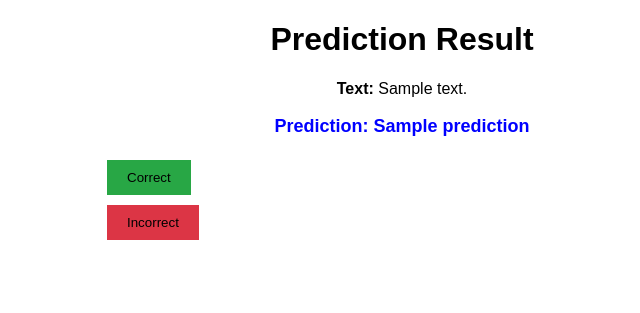
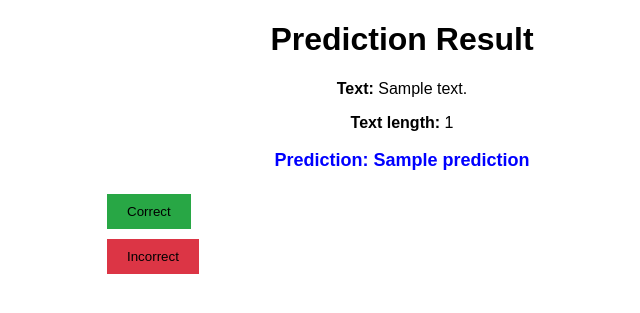
Before and after one commit to ndevilder/project-Air-Paradis, a FastAPI app: template app/templates/prediction.html in a window 1280 px wide. Shown: the top 313 px of the page, without its empty margins (238-878 px from the left). Run offline with FastAPI, Linux system fonts and the light colour scheme; the template is opened without the code that fills it: most values are stand-ins (such as "Sample title", 1, 10 or a date in 2020).

Commit message:
debug text length

```diff
--- a/app/main.py
+++ b/app/main.py
@@ -131,7 +131,7 @@ async def predict(request: Request, text: str = Form(...)):
     """
     try:
         # Vérifier si le texte est vide ou composé uniquement d'espaces
-        if not text or not text.strip() or text.__len__ == 0:
+        if not text or not text.strip() or len(text) == 0:
             return templates.TemplateResponse(
                 "error.html",
                 {
@@ -146,6 +146,7 @@ async def predict(request: Request, text: str = Form(...)):
             "prediction.html",
             {
                 "request": request,
+                "length": len(text),
                 "text": text,
                 "prediction": prediction,
                 "probabilities": probabilities.tolist(),
--- a/app/templates/prediction.html
+++ b/app/templates/prediction.html
@@ -8,6 +8,7 @@
     <div class="container">
         <h1>Prediction Result</h1>
         <p><strong>Text:</strong> {{ text }}</p>
+        <p><strong>Text length:</strong> {{ length }}</p>
         <p class="prediction"><strong>Prediction:</strong> {{ prediction }}</p>
         <form action="/feedback" method="post">
             <input type="hidden" name="correct" value="1">
```
